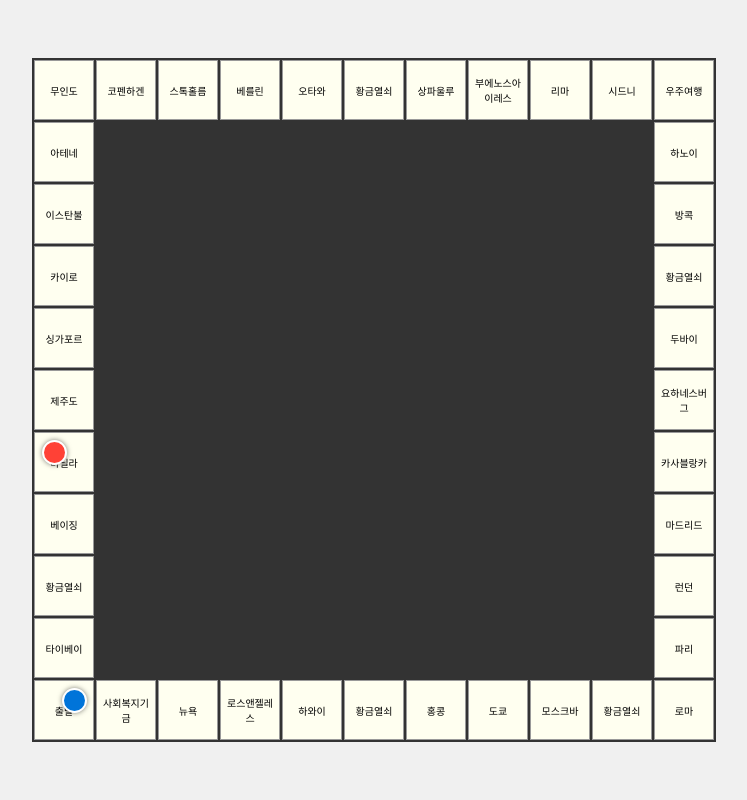
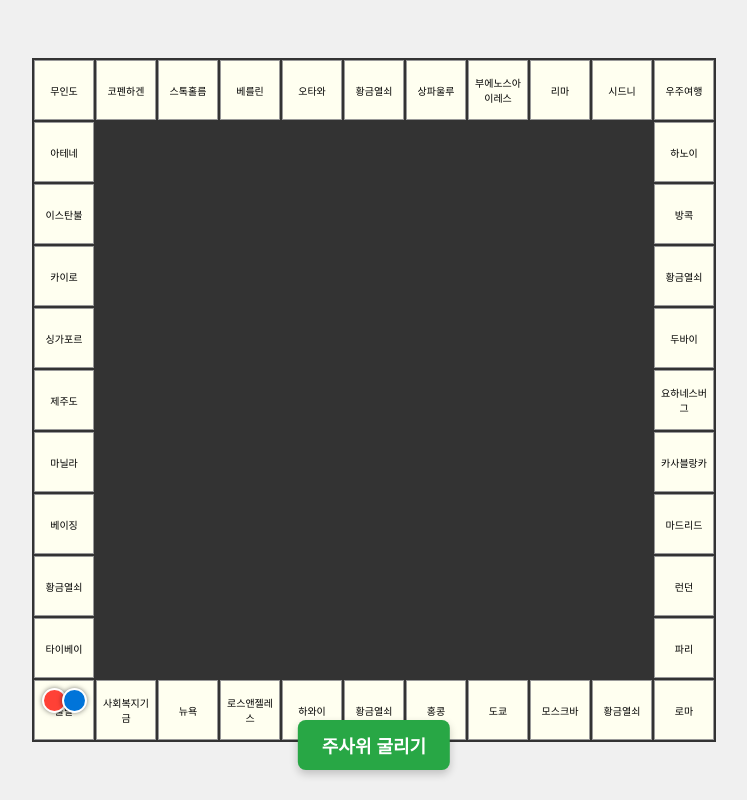
Before and after one commit to npngjjm/aibluemarble, a website: page index.html in a window 1280 px wide. Shown: the whole page, without its empty margins (266-1013 px from the left). Drawn offline with Linux system fonts and the light colour scheme.

Commit message:
버튼 생성

```diff
--- a/index.html
+++ b/index.html
@@ -18,10 +18,43 @@
       import { UI } from "/js/domain/ui.js";
       import { Game } from "/js/domain/game.js";
 
-      const main = new Main(new UI(), new Game());
+      const main = new Main(new UI(), new Game()); // 기존 로직은 그대로 둡니다.
       createBoard(); // 보드 생성 함수 호출
       createPlayers(2); // 플레이어 2명 생성
-      main.ui.rolled();
+      /**
+       * 주사위 굴리기 버튼을 생성하고 화면에 추가합니다.
+       */
+      function createDiceButton() {
+        const button = document.createElement("button");
+        button.textContent = "주사위 굴리기";
+
+        // 버튼 스타일 설정
+        Object.assign(button.style, {
+          position: "fixed",
+          bottom: "30px",
+          left: "50%",
+          transform: "translateX(-50%)",
+          padding: "12px 24px",
+          fontSize: "18px",
+          fontWeight: "bold",
+          cursor: "pointer",
+          borderRadius: "8px",
+          border: "none",
+          backgroundColor: "#28a745", // Green color
+          color: "white",
+          boxShadow: "0 4px 8px rgba(0,0,0,0.2)",
+          zIndex: "100",
+        });
+
+        // 버튼 클릭 이벤트 리스너
+        button.addEventListener("click", () => {
+          main.ui.rolled();
+        });
+
+        document.body.appendChild(button);
+      }
+
+      createDiceButton(); // 주사위 버튼 생성 함수 호출
     </script>
   </body>
 </html>
```
